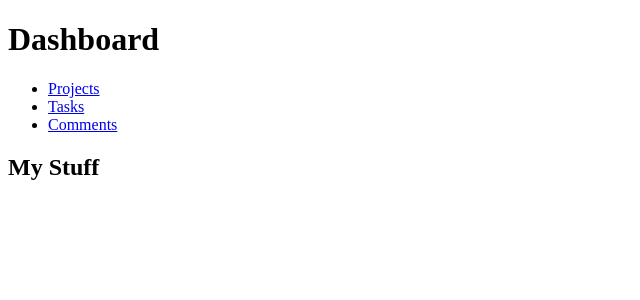
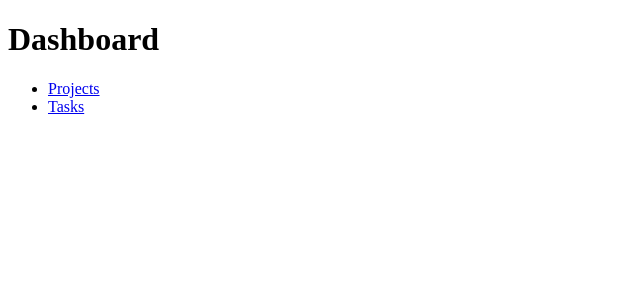
Before and after one commit to M4RKL4B0Y/MP3_Project_PRO-LANCE, a React (Vite) app in the folder frontend/: page /dashboard in a window 1280 px wide. Shown: the top 300 px of the page, without its empty margins (0-640 px from the left). Built offline with nearby package versions, Linux system fonts and the light colour scheme.

Commit message:
Completed frontend and backend build

```diff
--- a/frontend/src/App.jsx
+++ b/frontend/src/App.jsx
@@ -1,19 +1,19 @@
 import React from 'react';
-import { BrowserRouter as Router, Route, Switch } from 'react-router-dom';
+import { BrowserRouter as Router, Route, Routes } from 'react-router-dom';
 import Register from './forms/RegistrationForm';
-import newProfile from './forms/ProfileForm';
+import NewProfile from './forms/ProfileForm';
 import Dashboard from './components/Dashboard';
 
 const App = () => {
     return (
         <Router>
-            <Switch>
-                <Route path='/register' component={Register} />
-                <Route path='/create-profile' component={newProfile} />
-                <Route path='/dashboard' component={Dashboard} />
-            </Switch>
+            <Routes>
+                <Route path='/register' element={<Register />} />
+                <Route path='/create-profile' element={<NewProfile />} />
+                <Route path='/dashboard' element={<Dashboard />} />
+            </Routes>
         </Router>
-    )
-}
+    );
+};
 
-export default App
+export default App;
--- a/frontend/src/components/Dashboard.jsx
+++ b/frontend/src/components/Dashboard.jsx
@@ -1,36 +1,26 @@
 import React from 'react';
-import { Link, Route, Switch, useRouteMatch } from 'react-router-dom';
+import { Link, Route, Routes } from 'react-router-dom';
 import Projects from './Projects';
 import Tasks from './Tasks';
-import Comments from './Comments.jsx';
 
 const Dashboard = () => {
-    let { path, url } = useRouteMatch();
-
     return (
-        <div className='dashboard'>
+        <div>
             <h1>Dashboard</h1>
             <nav>
                 <ul>
                     <li>
-                        <Link to={`${url}/projects`}>Projects</Link>
+                        <Link to="/projects">Projects</Link>
                     </li>
                     <li>
-                        <Link to={`${url}/tasks`}>Tasks</Link>
-                    </li>
-                    <li>
-                        <Link to={`${url}/messages`}>Comments</Link>
+                        <Link to="/tasks">Tasks</Link>
                     </li>
                 </ul>
             </nav>
-            <Switch>
-                <Route exact path={path}>
-                    <h2>My Stuff</h2>
-                </Route>
-                <Route path={`${path}/projects`} component={Projects} />
-                <Route path={`${path}/tasks`} component={Tasks} />
-                <Route path={`${path}/messages`} component={Comments} />
-            </Switch>
+            <Routes>
+                <Route path="/projects" element={<Projects />} />
+                <Route path="/tasks" element={<Tasks />} />
+            </Routes>
         </div>
     );
 };
--- a/frontend/src/forms/RegistrationForm.jsx
+++ b/frontend/src/forms/RegistrationForm.jsx
@@ -1,5 +1,5 @@
 import React, { useState } from 'react';
-import { useHistory } from 'react-router-dom';
+import { useNavigate } from 'react-router-dom';
 import api from '../baseURL';
 
 const RegisterForm = () => {
@@ -11,7 +11,7 @@ const RegisterForm = () => {
         role_id: 'client'
     });
 
-    const history = useHistory();
+    const navigate = useNavigate();
 
     const handleChange = (e) => {
         setFormData({ ...formData, [e.target.name]: e.target.value });
@@ -22,7 +22,7 @@ const RegisterForm = () => {
         try {
             const response = await api.post('/auth/register', formData);
             console.log(response.data);
-            history.push('/login');
+            navigate('/login');
         } catch (error) {
             console.error(error.response ? error.response.data : 'An error occurred');
         }
```
